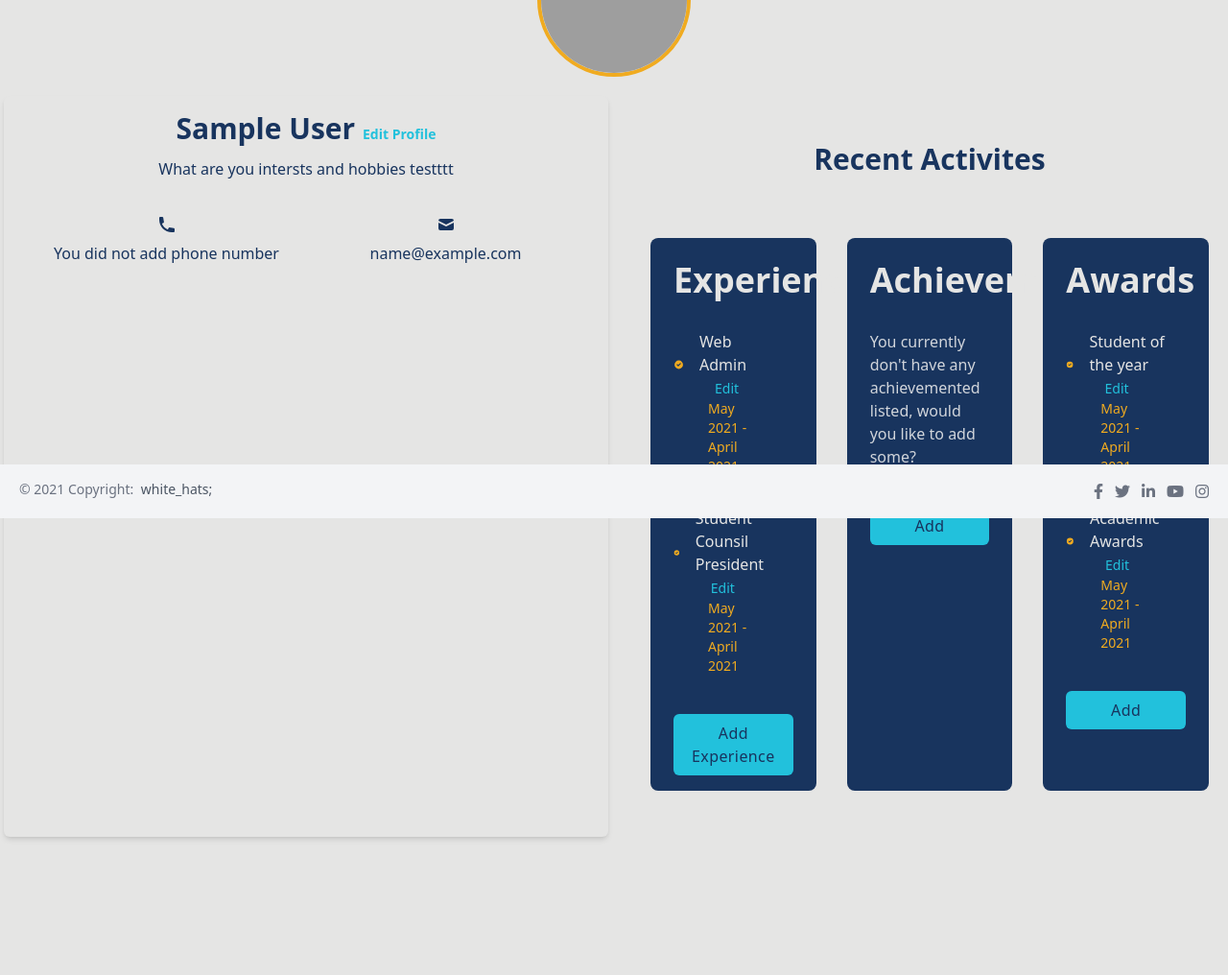
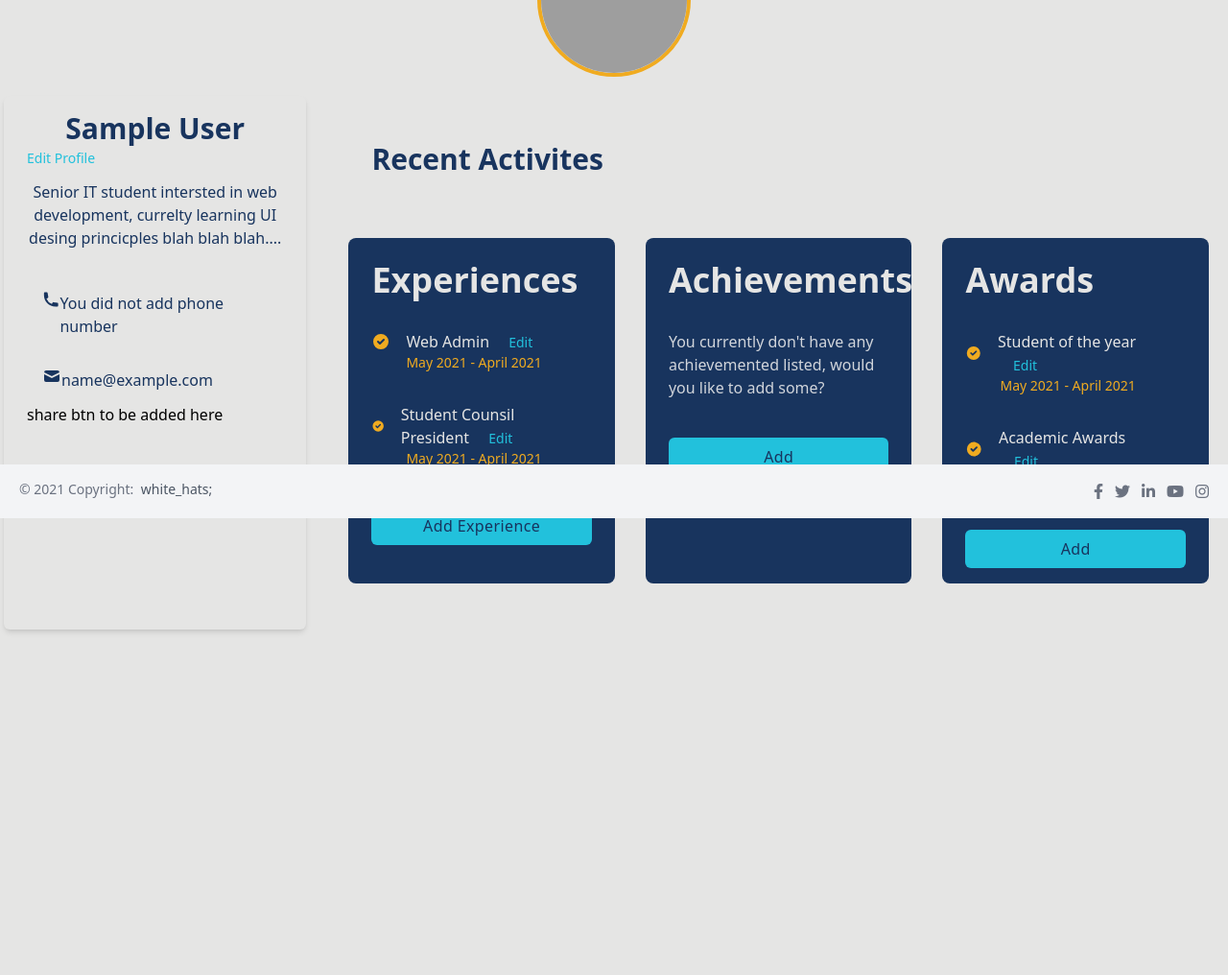
Before and after one commit to nonwiz0/studentprofile, a Django app: page /profile in a window 1280 px wide. Shown: the part 260-1276 px from the top of the page at 96% size. After the commit the page ends 919 px from the top, so only its background shows below. Run offline with Django 3.2, Linux system fonts and the light colour scheme; the visitor is signed in with stand-in values (Sample User, id 1); some libraries are stand-ins or nearby versions; grey boxes are pictures that could not be loaded.

Commit message:
update profile

```diff
--- a/spapp/templates/spapp/profile.html
+++ b/spapp/templates/spapp/profile.html
@@ -17,18 +17,19 @@
 </div>
 </div>
 
-<!--
-    profile information recent activites
-
- -->
 <div class="flex flex-col md:flex-row w-full pb-5 m-1 md:space-x-5">
     <!-- profile information -->
-    <section class="w-full max-w-4xl px-6 py-4 mx-auto bg-lightGrey rounded-md shadow-md ">
-        <h2 class="text-3xl font-semibold text-center text-primary ">{{ user.first_name }} {{ user.last_name }}  <a href="{% url 'spapp:setting' user.id %}"><span class="text-sm text-tertinary hover:text-secondary">Edit Profile</span></a></h2>
-        <p class="mt-3 text-center text-primary ">What are you intersts and  hobbies testttt</p>
+    <section class="w-1/4 max-w-4xl px-6 py-4 mx-auto bg-lightGrey rounded-md shadow-md ">
+        <!-- Name of user -->
+        <h2 class="text-3xl font-semibold text-center text-primary ">{{ user.first_name }} {{ user.last_name }}  </h2>
 
-        <div class="grid grid-cols-1 gap-0 mt-6 sm:grid-cols-2 md:grid-cols-2">
-            <a href="#" class="flex flex-col items-center px-4 py-3 text-primary rounded-md   ">
+        <!-- should be centered, but somehow not working -->
+        <a href="{% url 'spapp:setting' user.id %}" class="text-center text-sm text-tertinary hover:text-secondary ">Edit Profile</a>
+        <!-- short user bio -->
+        <p class="mt-3 text-center text-primary ">Senior IT student intersted in web development, currelty learning UI desing princicples blah blah blah....</p>
+
+        <div class="mt-6">
+            <a href="#" class="inline-flex items-baseline px-4 py-3 text-primary rounded-md   ">
                 <svg class="w-5 h-5" xmlns="http://www.w3.org/2000/svg" viewBox="0 0 20 20" fill="currentColor">
                     <path d="M2 3a1 1 0 011-1h2.153a1 1 0 01.986.836l.74 4.435a1 1 0 01-.54 1.06l-1.548.773a11.037 11.037 0 006.105 6.105l.774-1.548a1 1 0 011.059-.54l4.435.74a1 1 0 01.836.986V17a1 1 0 01-1 1h-2C7.82 18 2 12.18 2 5V3z" />
                 </svg>
@@ -36,7 +37,7 @@
                 <span class="mt-2">You did not add phone number</span>
             </a>
 
-            <a href="#" class="flex flex-col items-center px-4 py-3 text-primary rounded-md   ">
+            <a href="#" class="inline-flex items-baseline px-4 py-3 text-primary rounded-md   ">
                 <svg class="w-5 h-5" xmlns="http://www.w3.org/2000/svg" viewBox="0 0 20 20" fill="currentColor">
                     <path d="M2.003 5.884L10 9.882l7.997-3.998A2 2 0 0016 4H4a2 2 0 00-1.997 1.884z" />
                     <path d="M18 8.118l-8 4-8-4V14a2 2 0 002 2h12a2 2 0 002-2V8.118z" />
@@ -44,22 +45,19 @@
 
                 <span class="mt-2">{{ user.email }} </span>
             </a>
+
+            <p>share btn to be added here </p>
         </div>
 
 
     </section>
 
     <!-- recent activities -->
-        <section class="w-full max-w-6xl px-6 py-4 mx-auto bg-grey-400 rounded-md   ">
+    <section class="w-3/4 max-w-6xl px-6 py-4 mx-auto bg-grey-400 rounded-md   ">
         <div class="container px-6 py-8 mx-auto">
-            <div class="sm:flex sm:items-center sm:justify-center">
-                <div>
-                    <h2 class=" text-3xl font-bold text-primary ">Recent Activites</h2>
+            <h2 class=" text-3xl font-bold text-primary text-center md:text-left ">Recent Activites</h2>
                 <!--   <p class="mt-4 text-gray-500 "></p> -->
-                </div>
 
-
-            </div>
             <div class="grid gap-6 mt-16 -mx-6 sm:gap-8 sm:grid-cols-2 lg:grid-cols-3 xl:grid-cols-3">
 
                 <div class="px-6 py-4 transition-colors duration-200 transform bg-primary rounded-lg ">
@@ -164,7 +162,7 @@
 
             </div>
      </div>
-        </section>
+    </section>
 </div>
 
     <!-- the form for adding -->
```
Also changed, not shown: theme/static_src/src/styles.css (line endings or trailing spaces).
